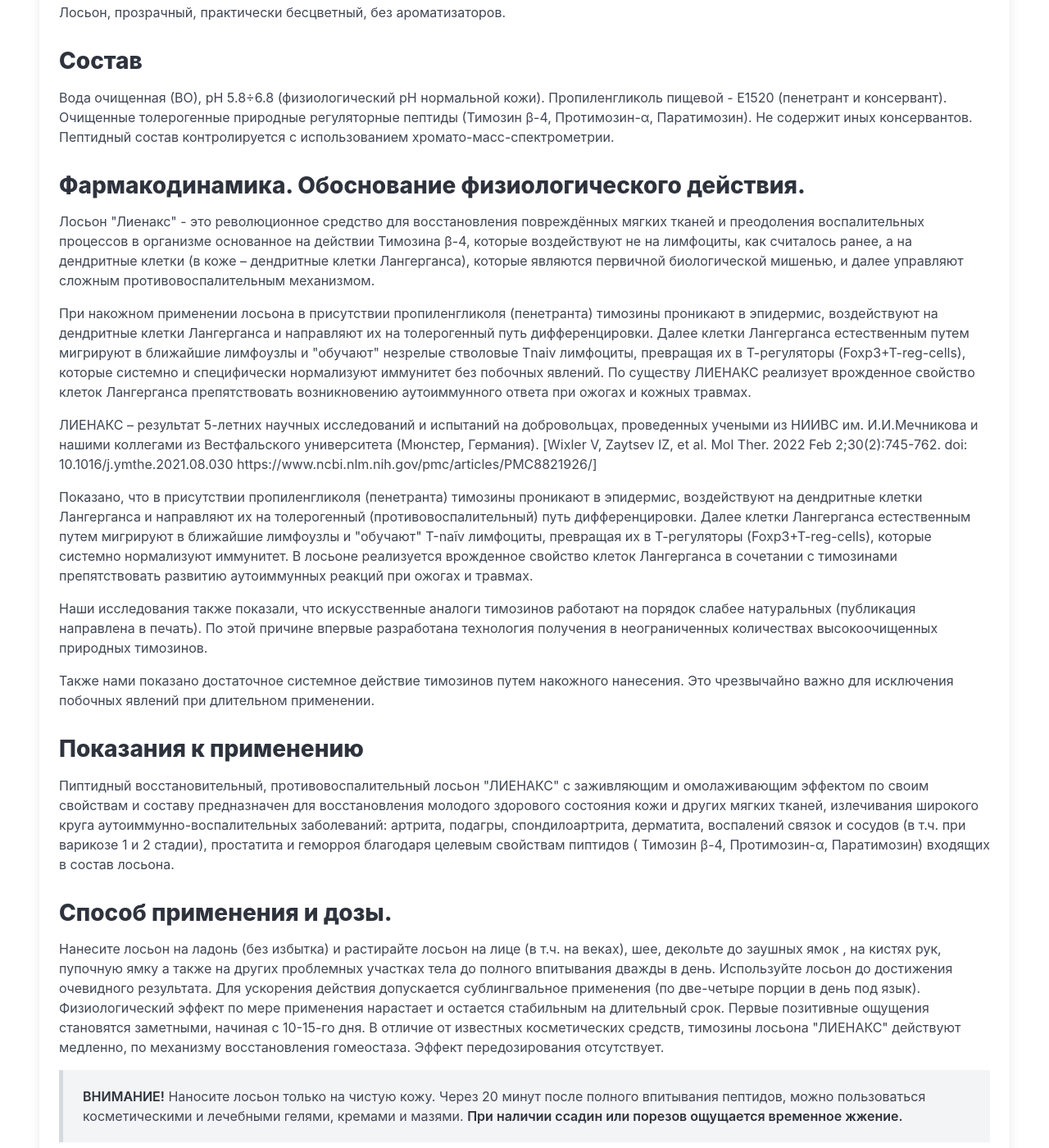
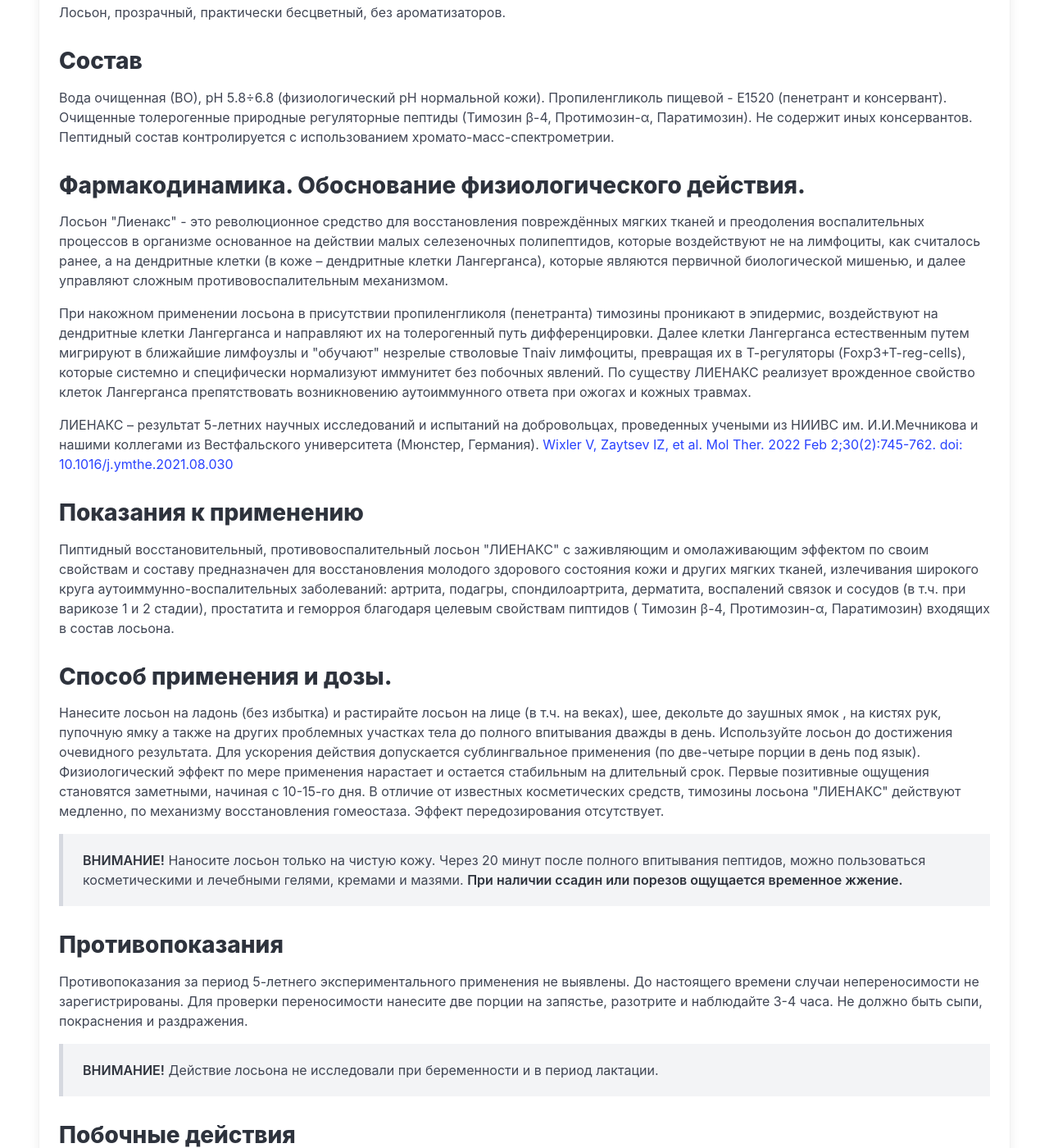
Before and after one commit to w3craft/lienax, a Jekyll site: the page built from index.html, in a window 1280 px wide and 1400 px high, scrolled down 912 px. Shown: the whole window at 82% size. Built offline with Jekyll 4.4.1, drawn with Linux system fonts in a browser that asks for light colours.

Commit message:
Update index.html

```diff
--- a/index.html
+++ b/index.html
@@ -38,7 +38,7 @@
           <h2 id="description">Фармакодинамика. Обоснование физиологического действия.</h2>
           <p>
           Лосьон "Лиенакс" - это революционное средство для восстановления повреждённых мягких тканей и преодоления
-          воспалительных процессов в организме основанное на действии Тимозина β-4, которые воздействуют не на
+          воспалительных процессов в организме основанное на действии малых селезеночных полипептидов, которые воздействуют не на
           лимфоциты, как считалось ранее, а на дендритные клетки (в коже – дендритные клетки Лангерганса), которые
           являются первичной биологической мишенью, и далее управляют сложным противовоспалительным механизмом.
         </p>
@@ -52,26 +52,8 @@
         </p>
           <p>
             ЛИЕНАКС – результат 5-летних научных исследований и испытаний на добровольцах, проведенных учеными из НИИВС
-            им. И.И.Мечникова и нашими коллегами из Вестфальского университета (Мюнстер, Германия). [Wixler V, Zaytsev
-            IZ, et al. Mol Ther. 2022 Feb 2;30(2):745-762. doi: 10.1016/j.ymthe.2021.08.030
-            https://www.ncbi.nlm.nih.gov/pmc/articles/PMC8821926/]
-          </p>
-          <p>
-            Показано, что в присутствии пропиленгликоля (пенетранта) тимозины проникают в эпидермис, воздействуют на
-            дендритные клетки Лангерганса и направляют их на толерогенный (противовоспалительный) путь дифференцировки.
-            Далее клетки Лангерганса естественным путем мигрируют в ближайшие лимфоузлы и "обучают" Т-naĩv лимфоциты,
-            превращая их в Т-регуляторы (Foxp3+T-reg-cells), которые системно нормализуют иммунитет. В лосьоне
-            реализуется врожденное свойство клеток Лангерганса в сочетании с тимозинами препятствовать развитию
-            аутоиммунных реакций при ожогах и травмах.
-          </p>
-          <p>
-            Наши исследования также показали, что искусственные аналоги тимозинов работают на порядок слабее натуральных
-            (публикация направлена в печать). По этой причине впервые разработана технология получения в неограниченных
-            количествах высокоочищенных природных тимозинов.
-          </p>
-          <p>
-            Также нами показано достаточное системное действие тимозинов путем накожного нанесения. Это чрезвычайно
-            важно для исключения побочных явлений при длительном применении.
+            им. И.И.Мечникова и нашими коллегами из Вестфальского университета (Мюнстер, Германия).
+            <a href="https://pmc.ncbi.nlm.nih.gov/articles/PMC8821926/">Wixler V, Zaytsev IZ, et al. Mol Ther. 2022 Feb 2;30(2):745-762. doi: 10.1016/j.ymthe.2021.08.030</a>
           </p>
 
           <h2 id="use">Показания к применению</h2>
```
